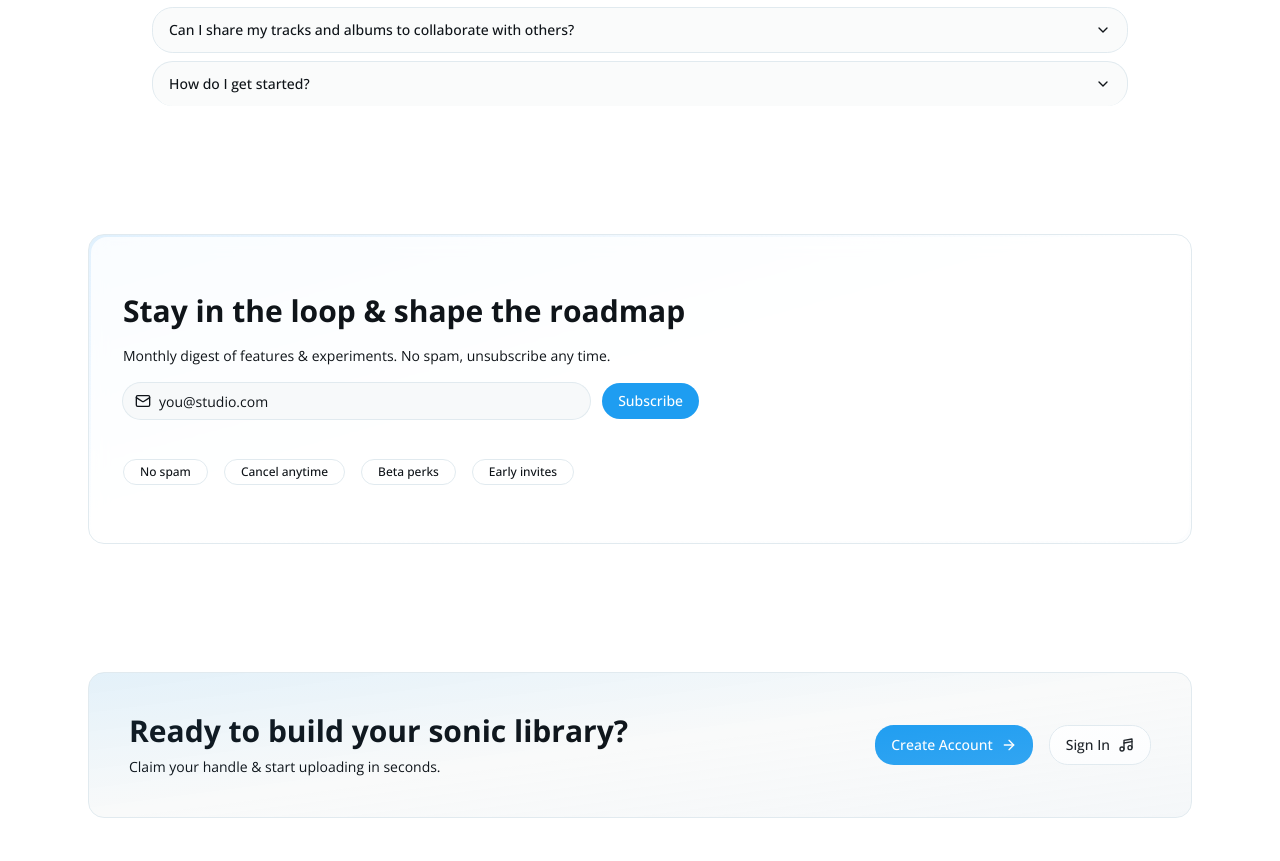
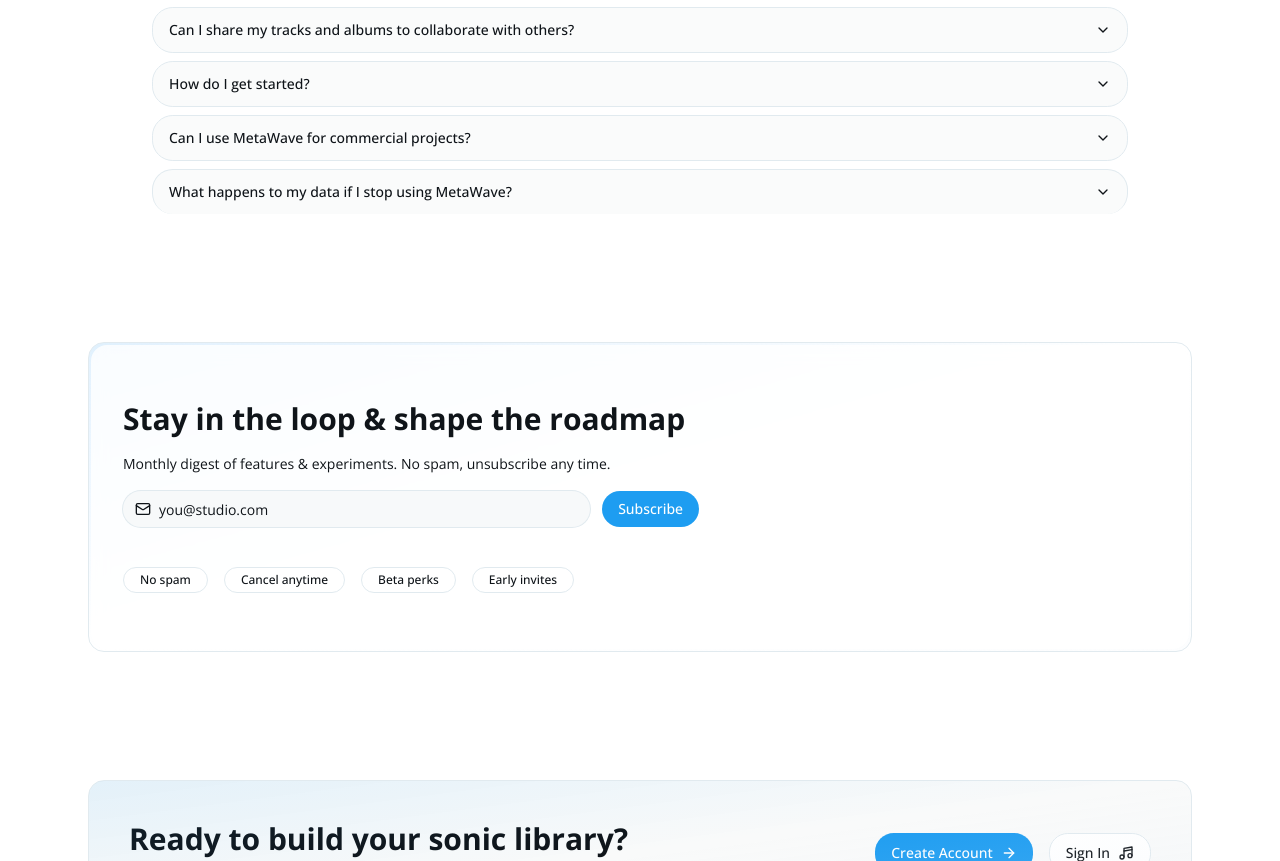
Before and after one commit to hoangsonww/MetaWave-MP3-App, a Next.js app in the folder web/: page / in a window 1280 px wide. Shown: the part 4954-5815 px from the top of the page. Built offline with nearby package versions, Linux system fonts and the light colour scheme.

Commit message:
feat(ui): enhance backend API and polish frontend UI

```diff
--- a/web/pages/index.tsx
+++ b/web/pages/index.tsx
@@ -242,6 +242,14 @@
   {
     q: "How do I get started?",
     a: "Simply create an account and start uploading your audio files. The dashboard will guide you through the process.",
+  },
+  {
+    q: "Can I use MetaWave for commercial projects?",
+    a: "Yes, you can use MetaWave for both personal and commercial audio projects. We do not impose restrictions on the use of your content. However, please ensure you have the rights to any audio you upload.",
+  },
+  {
+    q: "What happens to my data if I stop using MetaWave?",
+    a: "You can export your tracks and albums at any time. If you choose to delete your account, all your data will be permanently removed from our servers.",
   },
 ];
 
```
